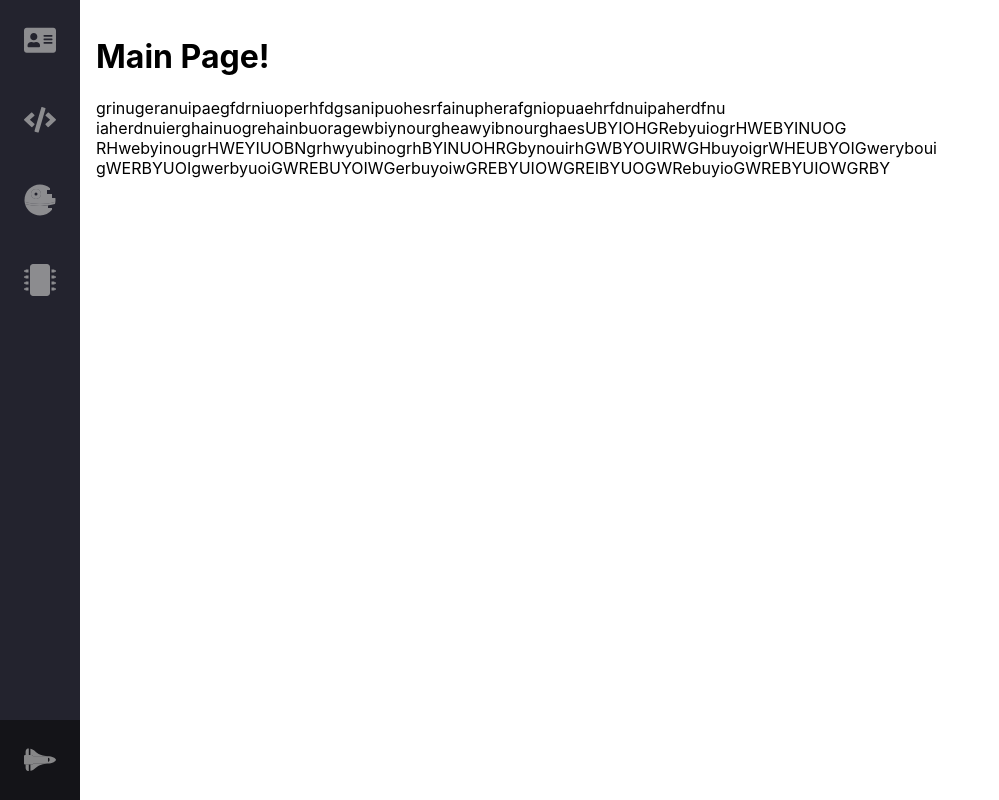
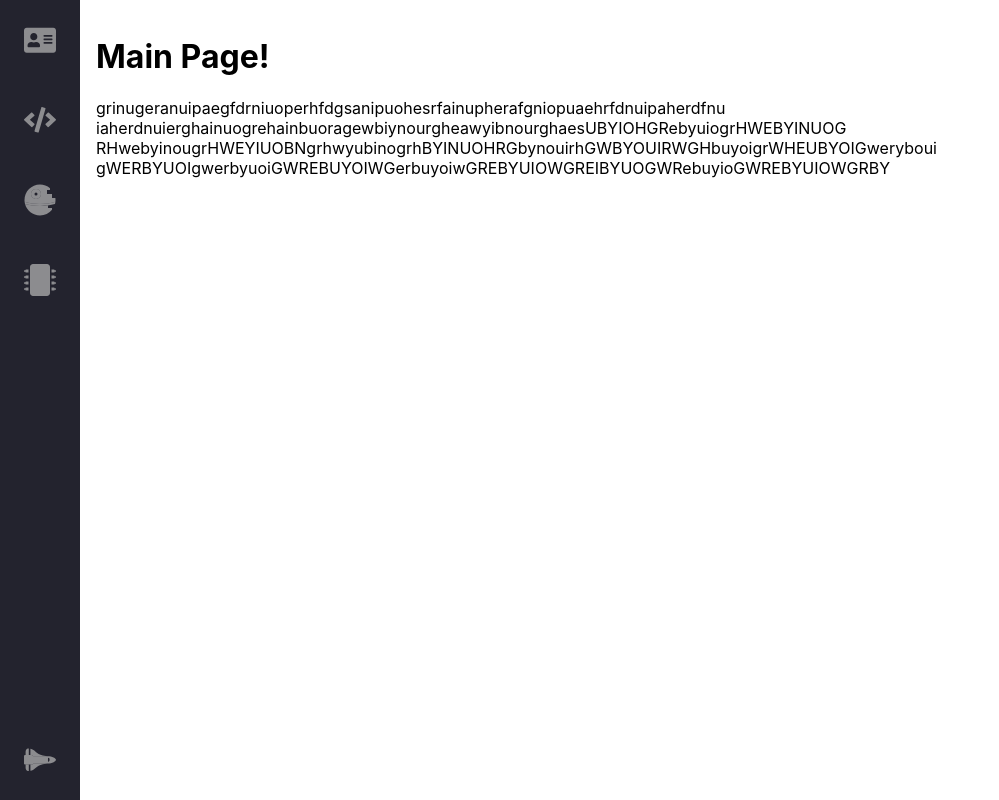
Before and after one commit to SKipoh/Arctic, a React (Create React App) app: page / in a window 1280 px wide. Shown: the whole page, without its empty margins (0-999 px from the left). Built offline with nearby package versions, Linux system fonts and the light colour scheme.

Commit message:
Comments

```diff
--- a/src/styles/style.css
+++ b/src/styles/style.css
@@ -37,6 +37,13 @@ main {
   padding: 1rem;
 }
 
+/* Styling for the navigation bar that sits over the whole site.
+    Centres all the icons to the middle of the coloured bar and
+    moves the last item of the class "nav-item" to the bottom of
+    the flexbox (which in this case means the bottom of the user's
+    window. DON'T FORGET TO SET THE PARENT OF "nav-item"'s height
+    to the same as the navbar-nav!!!!! */
+/* ################################# */
 .navbar {
   width: 5rem;
   height: 100vh;
@@ -77,9 +84,12 @@ main {
 
 .nav-item:last-child {
   margin-top: auto;
-  background-color: var(--bg-secondary);
 }
 
+/* ################################# */
+/* Setting the text that accompanies the icons to only
+    appear when the  */
+/* ################################# */
 .nav-link {
   display: -webkit-box;
   display: -ms-flexbox;
@@ -97,6 +107,9 @@ main {
   margin-left: 1rem;
 }
 
+/* ################################# */
+/* Setting a minimum size for the SVG's so they stay
+    visible */
 .nav-link svg {
   min-width: 2rem;
   margin: 0 1.5rem;
--- a/src/styles/style.scss
+++ b/src/styles/style.scss
@@ -37,6 +37,13 @@ main {
   padding: 1rem;
 }
 
+/* Styling for the navigation bar that sits over the whole site.
+    Centres all the icons to the middle of the coloured bar and
+    moves the last item of the class "nav-item" to the bottom of
+    the flexbox (which in this case means the bottom of the user's
+    window. DON'T FORGET TO SET THE PARENT OF "nav-item"'s height
+    to the same as the navbar-nav!!!!! */
+/* ################################# */
 .navbar {
   width: 5rem;
   height: 100vh;
@@ -63,9 +70,12 @@ main {
 
 .nav-item:last-child {
     margin-top: auto;
-    background-color: var(--bg-secondary);
 }
+/* ################################# */
 
+/* Setting the text that accompanies the icons to only
+    appear when the  */
+/* ################################# */
 .nav-link {
     display: flex;
     align-items: center;
@@ -78,7 +88,10 @@ main {
     display: none;
     margin-left: 1rem;
 }
+/* ################################# */
 
+/* Setting a minimum size for the SVG's so they stay
+    visible */
 .nav-link svg {
     min-width: 2rem;
     margin: 0 1.5rem;
```
Also changed, not shown: 1 other file (tests, documents, lock files or other folders).
